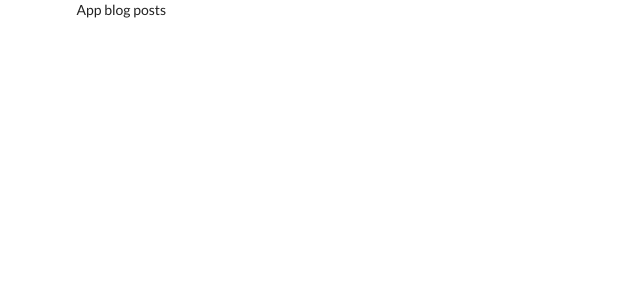
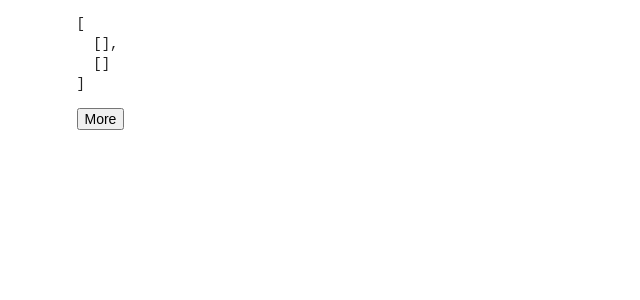
Before and after one commit to imvanzen/udemy-blog, a React (Create React App) app: page / in a window 1280 px wide. Shown: the top 300 px of the page, without its empty margins (0-640 px from the left). Built offline with nearby package versions, Linux system fonts and the light colour scheme.

Commit message:
Dispatch action and call reducer on comp load

```diff
--- a/src/components/PostList.tsx
+++ b/src/components/PostList.tsx
@@ -1,11 +1,38 @@
-import React, { ReactElement } from 'react'
+import React, { ReactElement, useEffect } from 'react'
+import { connect } from 'react-redux';
+import { Action } from 'redux';
+import { loadPosts } from '../actions';
 
-const PostList = (): ReactElement => {
+interface Props {
+    posts: Array<Object>,
+    loadPosts: () => Action
+}
+
+const PostList = (props: Props): ReactElement => {
+    const { posts, loadPosts } = props;
+
+    useEffect(() => {
+        console.log("Component Load");
+
+        loadPosts()
+    }, [loadPosts])
+
     return (
         <div className='post-list'>
-            App blog posts
+            <pre><code>{JSON.stringify(posts, null, 2)}</code></pre>
+            <button onClick={() => loadPosts()}>More</button>
         </div>
     )
 }
 
-export default PostList
+const mapState = (state: any) => {
+    return {
+        posts: state.posts
+    }
+}
+
+const connector = connect(mapState, {
+    loadPosts
+})
+
+export default connector(PostList)
```
